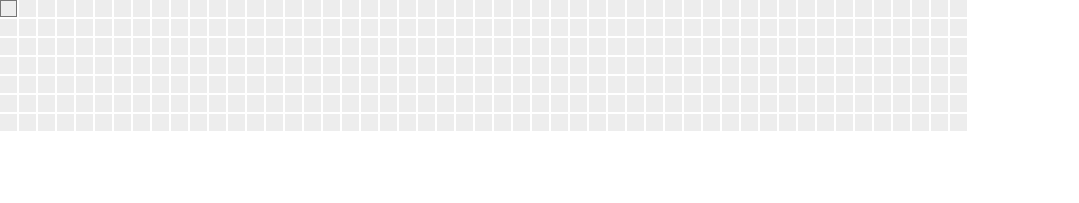
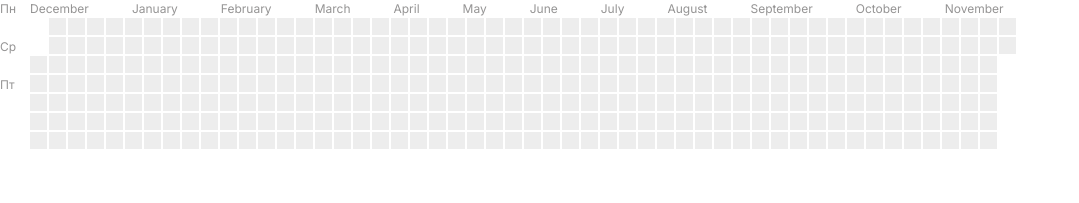
Before and after one commit to limbonalim/ContributionGraph., a website: page index.html in a window 1280 px wide. Shown: the whole page, without its empty margins (0-1079 px from the left). Drawn offline with nearby package versions, Linux system fonts and the light colour scheme; no server answers.

Commit message:
added months in html

```diff
--- a/index.html
+++ b/index.html
@@ -4,12 +4,26 @@
     <meta charset="UTF-8">
     <meta name="viewport" content="width=device-width, initial-scale=1.0">
     <title>Document</title>
+    <link rel="preconnect" href="https://fonts.googleapis.com">
+    <link rel="preconnect" href="https://fonts.gstatic.com" crossorigin>
+    <link href="https://fonts.googleapis.com/css2?family=Inter&display=swap" rel="stylesheet">
     <link href="https://cdn.jsdelivr.net/npm/bootstrap@5.1.3/dist/css/bootstrap.min.css" rel="stylesheet"
         integrity="sha384-1BmE4kWBq78iYhFldvKuhfTAU6auU8tT94WrHftjDbrCEXSU1oBoqyl2QvZ6jIW3" crossorigin="anonymous">
     <link rel="stylesheet" href="style.css">
 </head>
 <body>
-    <div id="root"></div>
+    <div class="mycontainer">
+        <div class="days">
+            <span>Пн</span>
+            <span>Ср</span>
+            <span>Пт</span>
+        </div>
+        <div>
+            <div id="months"></div>
+            <div id="root"></div>
+        </div>
+    </div>
+
 
     <script src="https://cdn.jsdelivr.net/npm/bootstrap@5.1.3/dist/js/bootstrap.bundle.min.js"
         integrity="sha384-ka7Sk0Gln4gmtz2MlQnikT1wXgYsOg+OMhuP+IlRH9sENBO0LRn5q+8nbTov4+1p" crossorigin="anonymous">
--- a/index.js
+++ b/index.js
@@ -1,12 +1,16 @@
 const container = document.getElementById('root');
 const BASE_URL = 'https://dpg.gg/test/calendar.json';
+let startMonth;
+const monthsContainer = document.getElementById('months');
+const daysOfWeek = ['Sunday', 'Monday', 'Tuesday', 'Wednesday', 'Thursday', 'Friday', 'Saturday'];
+const months = ['January', 'February', 'March', 'April', 'May', 'June', 'July', 'August', 'September', 'October', 'November', 'December'];
 
 const getResponse = async () => {
     try {
         const response = await fetch(BASE_URL);
         if (response.ok) {
             const data = await response.json();
-            return data
+            return data;
         }
     } catch (error) {
         console.log(error);
@@ -16,13 +20,13 @@ const getResponse = async () => {
 const formattDate = (date) => {
     const newDate = new Date(date);
     const formattedDate = newDate.toISOString().slice(0, 10);
-    return formattedDate
+    return formattedDate;
 };
 
 const getCell = () => {
     const cell = document.createElement('div');
     cell.className = 'cell';
-    return cell
+    return cell;
 };
 
 const setContribution = (contribution, date, day) => {
@@ -46,14 +50,10 @@ const setContribution = (contribution, date, day) => {
 const getToolTipTitle = (date, contributionValue) => {
     const formatDate = (date) => {
         const currentDay = new Date(date);
-        const daysOfWeek = ['Sunday', 'Monday', 'Tuesday', 'Wednesday', 'Thursday', 'Friday', 'Saturday'];
-        const months = ['January', 'February', 'March', 'April', 'May', 'June', 'July', 'August', 'September', 'October', 'November', 'December'];
-
         const dayOfWeek = daysOfWeek[currentDay.getDay()];
         const month = months[currentDay.getMonth()];
         const dayOfMonth = currentDay.getDate();
         const year = currentDay.getFullYear();
-
         const formattedDate = `${dayOfWeek} ${month} ${dayOfMonth}, ${year}`;
         return formattedDate;
     };
@@ -71,33 +71,55 @@ const run = async () => {
     const today = new Date();
     const daysInPast = 357;
     const weeks = [];
-    let test = [];
+    let oneWeek = [];
 
     for (let i = 1; i <= daysInPast; i++) {
         const day = getCell();
         day.setAttribute('data-bs-toggle', 'tooltip');
-        day.setAttribute('data-bs-placement', 'top');
         day.setAttribute('data-bs-trigger', 'click');
-        const currentDay = new Date(today);
-        currentDay.setDate(today.getDate() - (daysInPast - i));
-        const dateDay = formattDate(currentDay);
+        const current = new Date(today);
+        current.setDate(today.getDate() - (daysInPast - i));
+        const currentDay = current.getDay();
+        const dateDay = formattDate(current);
         day.setAttribute('title', getToolTipTitle(dateDay, 0))
         setContribution(contribution, dateDay, day);
 
-        test.push(day)
-        if (test.length === 7) {
-            weeks.push(test);
-            test = []
+        if (i === 1) {
+            if (currentDay > 1) {
+                for (let j = 1; j < currentDay; j++) {
+                    const emptyDay = getCell();
+                    emptyDay.className = 'empty';
+                    oneWeek.push(emptyDay);
+                }
+            }
+           startMonth = months[current.getMonth()];
+        }
+
+        oneWeek.push(day)
+        if (oneWeek.length === 7) {
+            weeks.push(oneWeek);
+            oneWeek = []
+        } else if (i === daysInPast) {
+            weeks.push(oneWeek);
         }
     }
     weeks.forEach((week) => {
         const weekWrapper = document.createElement('div');
-        weekWrapper.classList.add('week')
+        weekWrapper.classList.add('week');
         week.forEach(day => {
-            weekWrapper.append(day)
+            weekWrapper.append(day);
         })
         container.append(weekWrapper);
     })
+    let startIndex = months.findIndex((element)=> element === startMonth);
+    for( let i = 0; i < 12; i++) {
+        const span = document.createElement('span');
+        span.innerHTML = months[startIndex + i];
+        if (startIndex + 1 === months.length) {
+            startIndex = -1;
+        }
+        monthsContainer.append(span);
+    }
 }
 
-run()
+run();
--- a/style.css
+++ b/style.css
@@ -1,7 +1,38 @@
+span {
+    color: #959494;
+    font-family: 'Inter', sans-serif;
+    font-size: 12px;
+    font-weight: 400;
+}
+
+.mycontainer {
+    display: grid;
+    grid-template-columns: 30px 1fr;
+}
+
 #root {
     display: flex;
     gap: 2px;
     width: 1105px;
+}
+
+#months {
+    display: flex;
+    gap: 43px;
+}
+
+.days {
+    display: flex;
+    flex-direction: column;
+    gap: 20px;
+    height: 200px;
+}
+
+.empty {
+    background-color: transparent;
+    width: 17px;
+    height: 17px;
+    border: 1px solid transparent;
 }
 
 .week {
```
